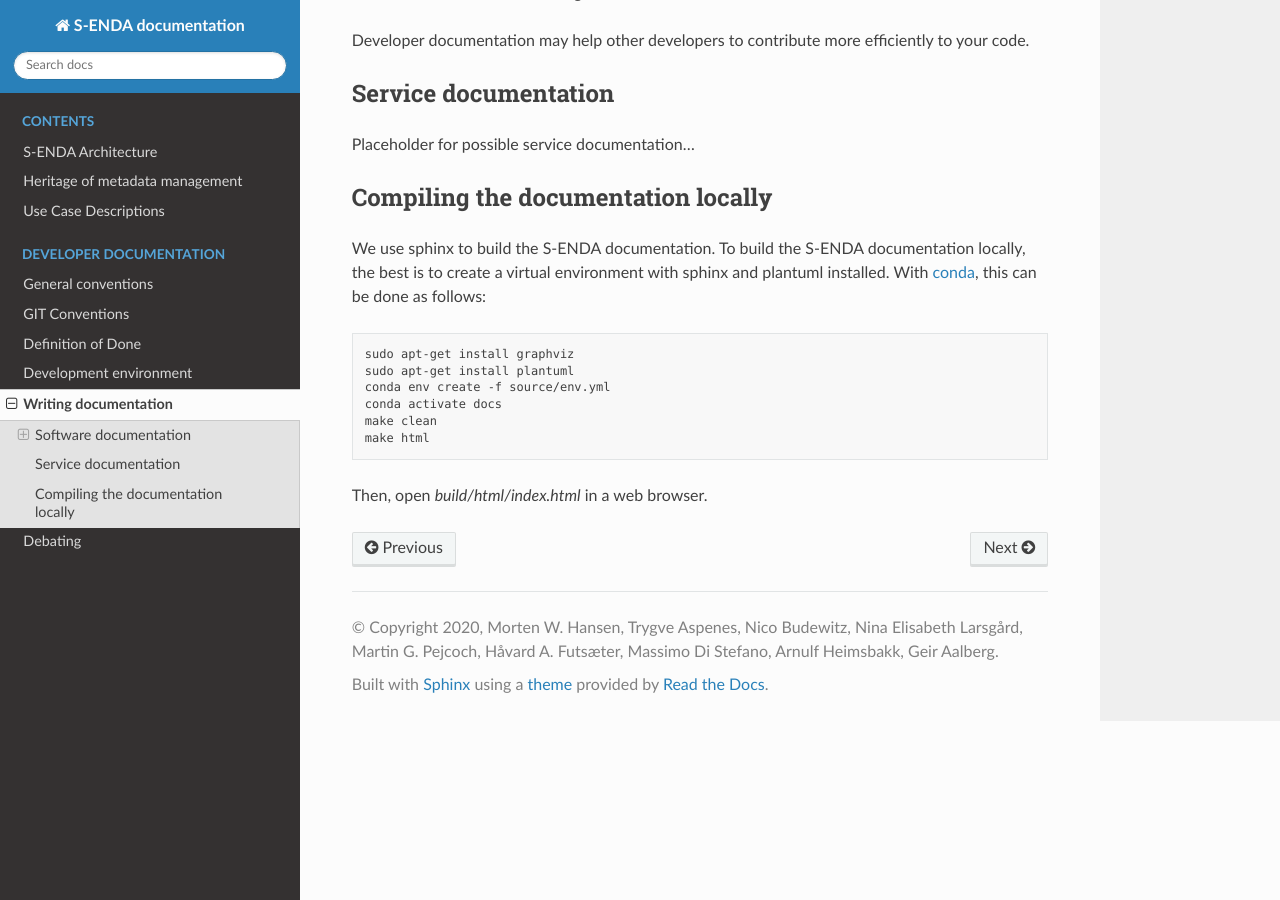
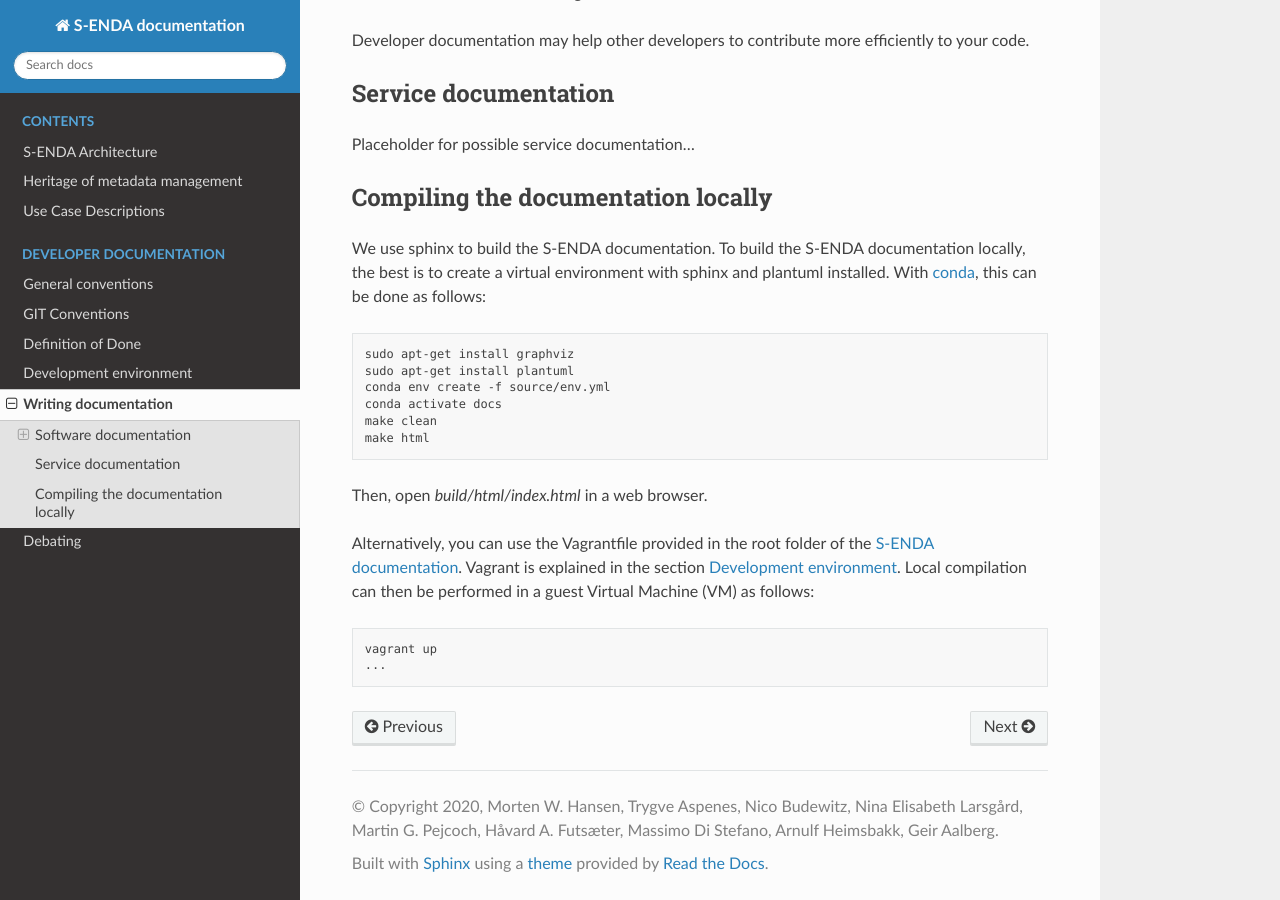
Before and after one commit to metno/S-ENDA-documentation, a Sphinx documentation site: the page built from source/write_docs.rst, in a window 1280 px wide and 900 px high, scrolled down 1031 px. Built offline with Sphinx 7.4.7 and the Read the Docs theme 2.0.0, drawn with Linux system fonts in a browser that asks for light colours.

Commit message:
#62, GH-65: added some lines for using vagrant to compile the docs locally but it is unclear to me how it is done (the vm image takes time to download).

```diff
--- a/source/write_docs.rst
+++ b/source/write_docs.rst
@@ -65,3 +65,13 @@ a virtual environment with sphinx and plantuml installed. With
    make html
 
 Then, open `build/html/index.html` in a web browser.
+
+Alternatively, you can use the Vagrantfile provided in the root folder of the `S-ENDA documentation
+<https://github.com/metno/S-ENDA-documentation>`_. Vagrant is explained in the section `Development
+environment <devel_environ.html>`__. Local compilation can then be performed in a guest Virtual
+Machine (VM) as follows:
+
+.. code-block:: bash
+
+   vagrant up
+   ...
```
